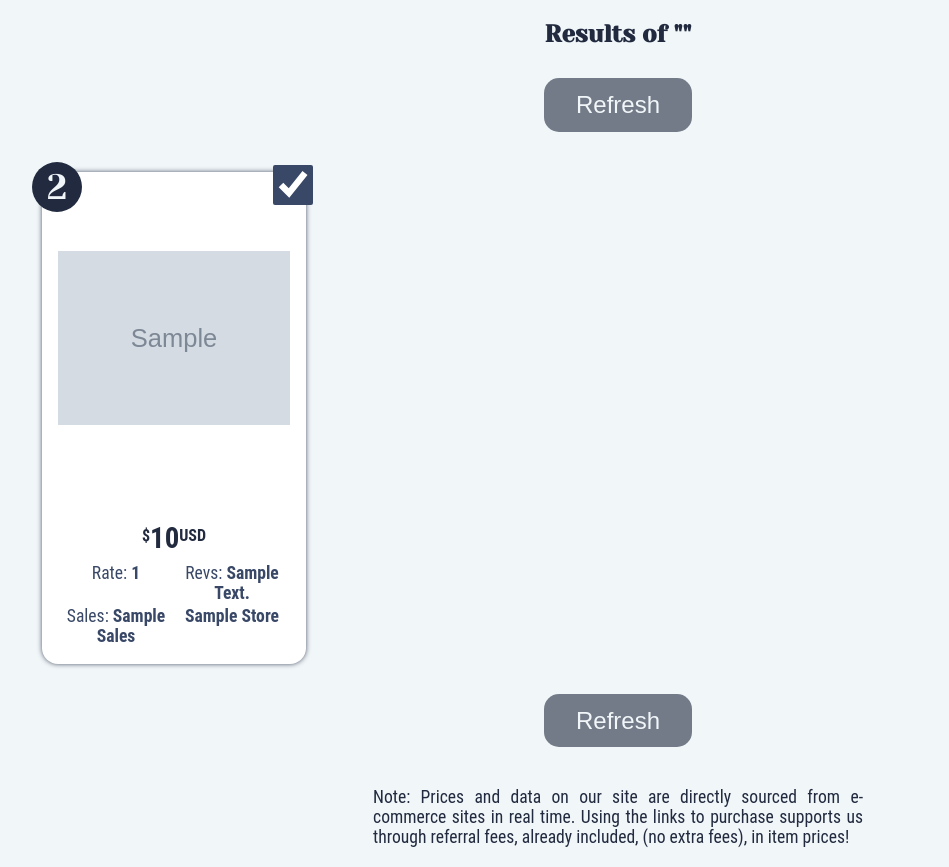
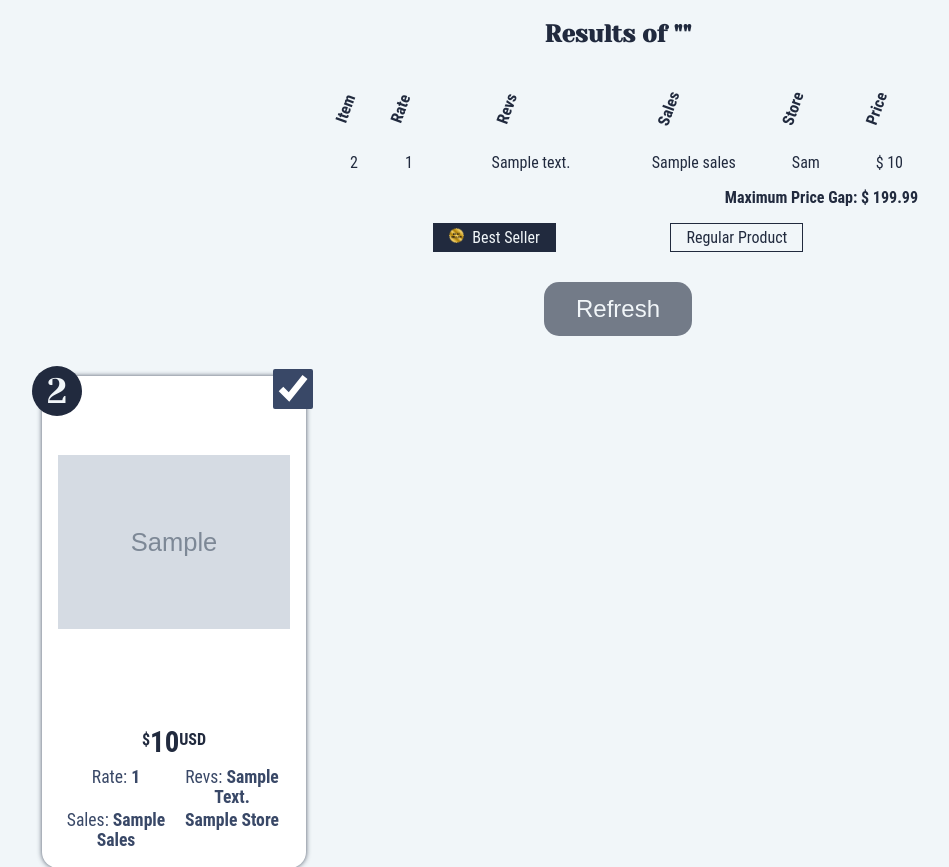
Before and after one commit to darideveloper/price-checker-us, a Flask app: template templates/preview.html in a window 1280 px wide. Shown: the part 114-981 px from the top of the page, without its empty margins (22-971 px from the left). Run offline with Flask 3, Linux system fonts and the light colour scheme; the template is opened without the code that fills it: most values are stand-ins (such as "Sample title", 1, 10 or a date in 2020); grey boxes marked "Sample" are stand-in pictures; parts of the project's set-up code (start-up, migrations or seed data) failed here and were passed over; some libraries are stand-ins or nearby versions; some web fonts are replaced.

Commit message:
feat (preview): comparatible table

```diff
--- a/static/css/style.css
+++ b/static/css/style.css
@@ -107,6 +107,7 @@ main.legal {
 }
 main .preview h2 {
   text-align: center;
+  margin-bottom: 50px;
 }
 main .preview .products {
   display: grid;
@@ -259,6 +260,67 @@ main .preview .counter a {
 }
 main .preview .counter a:hover {
   opacity: 0.8;
+}
+main .preview .table {
+  margin-top: 50px;
+  width: 600px;
+  max-width: 90%;
+  margin: 0 auto;
+}
+main .preview .table table {
+  width: 100%;
+  border: none;
+  border-collapse: collapse;
+  text-align: right;
+}
+main .preview .table table td {
+  padding: 0 15px;
+}
+main .preview .table table td .product-id {
+  font-weight: bold;
+}
+main .preview .table table td a {
+  color: #212A3E;
+}
+main .preview .table table td .icon {
+  width: 15px;
+}
+main .preview .table table tr.best-seller {
+  color: #F1F6F9;
+  background-color: #212A3E;
+  font-weight: bold;
+}
+main .preview .table table tr.best-seller td a {
+  color: #F1F6F9;
+}
+main .preview .table table th {
+  padding-bottom: 35px;
+}
+main .preview .table table th span {
+  transform: rotate(-70deg);
+  display: block;
+  text-align: center;
+}
+main .preview .table .footer .tags {
+  display: flex;
+  align-items: center;
+  justify-content: space-evenly;
+}
+main .preview .table .footer .tags span {
+  padding: 4px 15px;
+  border: 1px solid #212A3E;
+}
+main .preview .table .footer .tags span.best-seller {
+  color: #F1F6F9;
+  background-color: #212A3E;
+}
+main .preview .table .footer .tags span.best-seller .icon {
+  width: 15px;
+  margin-right: 5px;
+}
+main .preview .table .footer .price-gap {
+  text-align: right;
+  font-weight: bold;
 }
 main form {
   display: flex;
@@ -450,6 +512,11 @@ button.swal2-confirm.swal2-styled {
     position: initial !important;
   }
 }
+@media screen and (max-width: 470px) {
+  main .preview .table tr *:nth-child(3), main .preview .table tr *:nth-child(5) {
+    display: none;
+  }
+}
 @media screen and (max-width: 350px) {
   main form input[type=search] {
     width: 95%;
--- a/static/css/style.sass
+++ b/static/css/style.sass
@@ -103,6 +103,7 @@ main
 
         h2
             text-align: center
+            margin-bottom: 50px
 
         .products
             display: grid
@@ -131,7 +132,6 @@ main
 
                         img, video
                             width: 100%
-
 
                     .index-wrapper
 
@@ -259,6 +259,72 @@ main
 
                 &:hover
                     opacity: 0.8
+
+        .table
+            margin-top: 50px
+            width: 600px
+            max-width: 90%
+            margin: 0 auto
+
+            table
+                width: 100%
+                border: none
+                border-collapse: collapse
+                text-align: right
+
+                td
+                    padding: 0 15px
+
+                    .product-id
+                        font-weight: bold
+
+                    a
+                        color: $color_c
+
+                    .icon
+                        width: 15px
+
+                tr.best-seller
+                    color: $color_a
+                    background-color: $color_c
+                    font-weight: bold
+
+                    td
+                        a
+                            color: $color_a
+
+
+
+                th
+                    padding-bottom: 35px
+
+                    span
+                        transform: rotate(-70deg)
+                        display: block
+                        text-align: center
+
+
+            .footer
+                .tags
+                    display: flex
+                    align-items: center
+                    justify-content: space-evenly
+
+                    span
+                        padding: 4px 15px
+                        border: 1px solid $color_c
+
+                        &.best-seller
+                            color: $color_a
+                            background-color: $color_c
+
+                            .icon
+                                width: 15px
+                                margin-right: 5px
+
+                .price-gap
+                    text-align: right
+                    font-weight: bold
 
     form
         display: flex
@@ -454,6 +520,16 @@ button.swal2-confirm.swal2-styled
     footer
         position: initial !important
 
+@media screen and (max-width: 470px)
+
+    main
+        .preview
+            .table
+                tr
+                    *:nth-child(3), *:nth-child(5)
+                        display: none
+
+
 @media screen and (max-width: 350px)
 
     main
--- a/templates/preview.html
+++ b/templates/preview.html
@@ -17,6 +17,58 @@
   </div> -->
 
   <h2>Results of "{{keyword|title}}"</h2>
+
+  <section class="table">
+    <table>
+      <thead>
+        <tr>
+          <th><span>Item</span></th>
+          <th><span>Rate</span></th>
+          <th><span>Revs</span></th>
+          <th><span>Sales</span></th>
+          <th><span>Store</span></th>
+          <th><span>Price</span></th>
+        </tr>
+      </thead>
+      <tbody>
+        {% for product in products %}
+        {% if not product.path %}
+        <tr class="{% if product.best_seller == 1 %}best-seller{% endif %}">
+          <td>{{ products.index (product) + 1}}</td>
+          <td>{{product.rate_num}}</td>
+          <td>{{product.reviews}}</td>
+          <td>{{product.sales}}</td>
+          <td>
+            {% if product.best_seller == 1 %}
+            <img class="icon" src="{{ url_for('static', filename='/imgs/best-seller.webp') }}" alt="best seller icon">
+            {% endif %}
+            {{product.store[0:3]}}
+          </td>
+          <td><a href="{{product.link}}" target="_blank">$ {{product.price}}</a></td>
+        </tr>
+        {% endif %}
+        {% endfor %}
+
+      </tbody>
+    </table>
+
+    <div class="footer">
+      <p class="price-gap">
+        Maximum Price Gap: $
+        <span class="price">199.99</span>
+      </p>
+      <p class="tags">
+        <span class="best-seller">
+          <img class="icon" src="{{ url_for('static', filename='/imgs/best-seller.webp') }}" alt="best seller icon">
+          Best Seller
+        </span>
+        <span class="regular-product">Regular Product</span>
+      </p>
+
+    </div>
+
+
+  </section>
 
   <button class="refresh top" disabled title="Uncheck items and click here to remove them from the comparison">
     Refresh
@@ -41,9 +93,9 @@
 
         <!-- media -->
         {% if product.type == "image" %}
-          <img src="{{ url_for('static', filename='/ads/' + product.path) }}" alt="ad">
+        <img src="{{ url_for('static', filename='/ads/' + product.path) }}" alt="ad">
         {% else %}
-          <video src="{{ url_for('static', filename='/ads/' + product.path) }}" autoplay loop muted></video>
+        <video src="{{ url_for('static', filename='/ads/' + product.path) }}" autoplay loop muted></video>
         {% endif %}
 
       </a>
@@ -51,7 +103,7 @@
 
     {% else %}
 
-    <article class="product">
+    <article class="product" id="product-{{products.index (product) + 1}}">
 
       <a href="{{product.link}}" class="" target="_blank">
         <div class="product-image" data-image="{{product.image}}"></div>
```
Also changed, not shown: 1 other file.
